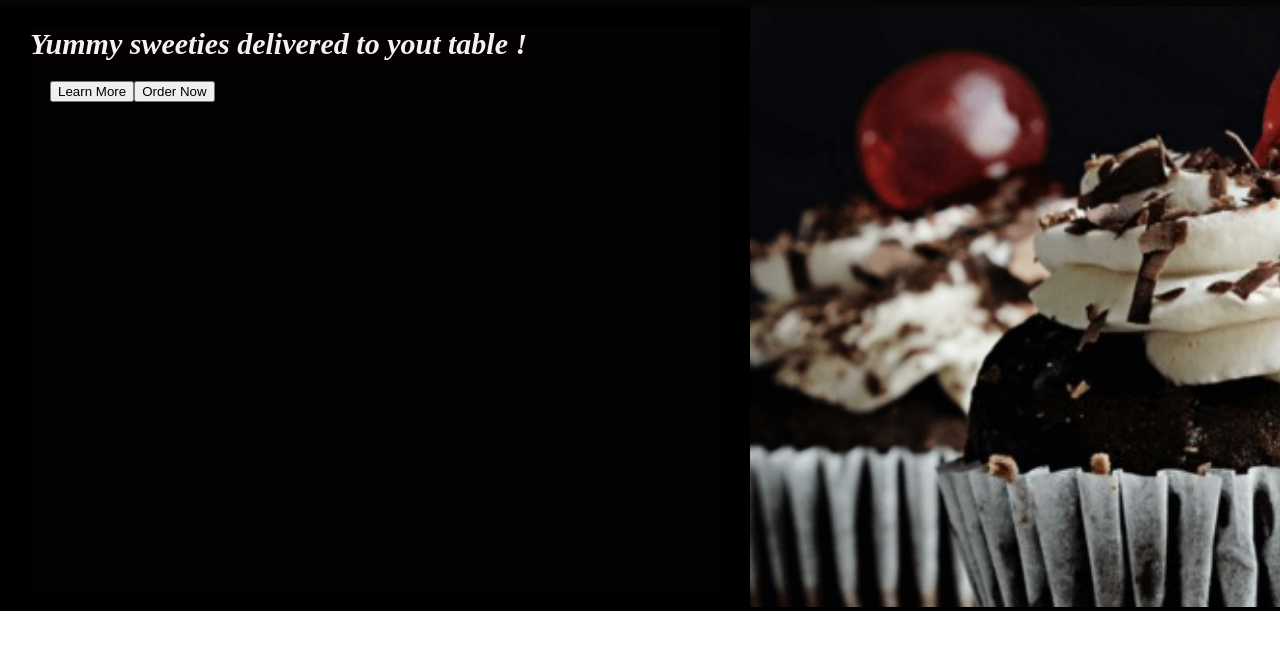
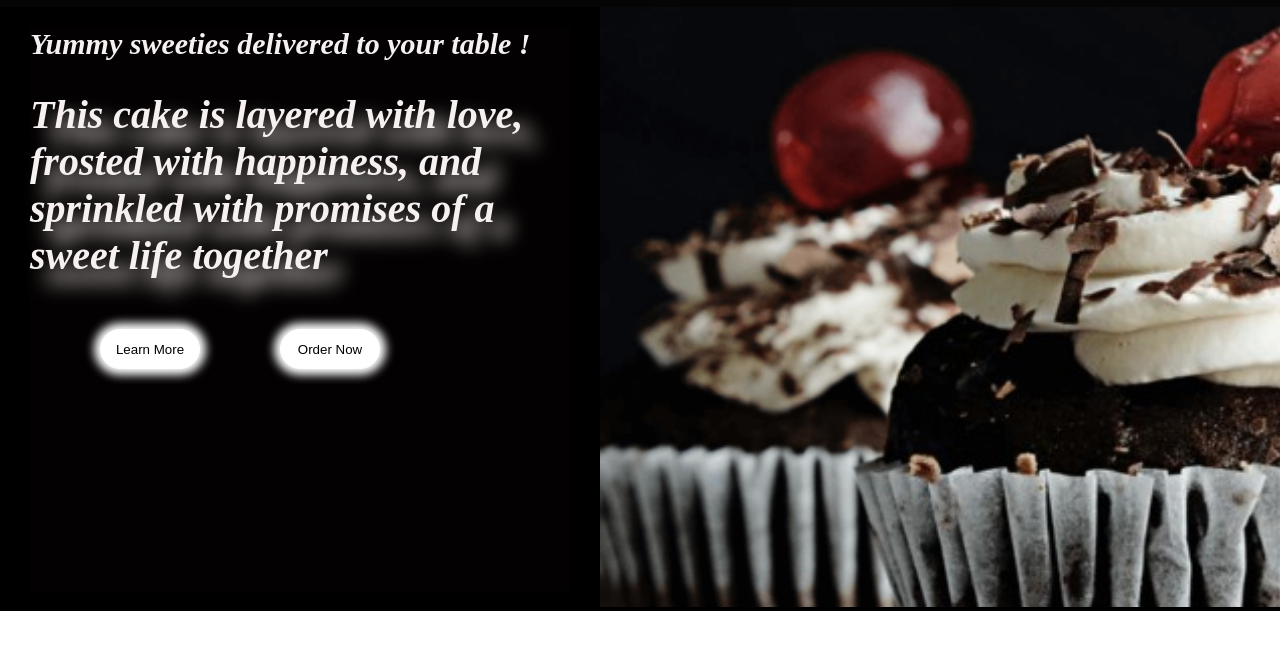
Before and after one commit to MansiMali18/Cake-Shop-using-react, a React app: page / in a window 1280 px wide. Shown: the part 103-752 px from the top of the page. Built offline with nearby package versions, Linux system fonts and the light colour scheme.

Commit message:
info  into home page

```diff
--- a/src/View/HOME/Home.js
+++ b/src/View/HOME/Home.js
@@ -11,10 +11,11 @@ function Home() {
 
         <div class="info-container">
           <div className="info">
-            Yummy sweeties delivered to yout table !
+            Yummy sweeties delivered to your table !
+            <div class="caption">This cake is layered with love, frosted with happiness, and sprinkled with promises of a sweet life together </div>
             <div className='button'>
-              <button type="button" className='btn1'>Learn More</button>
-              <button  type="button" className='btn2'>Order Now</button>
+              <button type="button" className='btn-1'>Learn More</button>
+              <button  type="button" className='btn-2'>Order Now</button>
             </div>
           </div>
           <div class="cake-img">
--- a/src/View/HOME/home.css
+++ b/src/View/HOME/home.css
@@ -15,38 +15,63 @@
     background-color: rgb(3, 1, 1);
     font-size: 30px;
     font-weight: bold;
-    width: 700px;
-    margin: 20px 30px
+    width: 800px;
+    margin: 20px 30px;
+    font-style: italic;
+    font-weight: bolder;
+}
+.caption
+{
+    font-size: 40px;
+    margin-top: 30px;
+    filter: drop-shadow(rgb(230, 222, 222) 1rem 1rem 10px);
 }
 .button
 {
     display: flex;
-    margin: 20px 20px;
+    margin: 30px;
 }
 .btn-1
 {
      background-color: white;
      color: black;
-     width: 300px;
+     width: 100px;
+     height: 40px;
      border-radius: 30px;
-     border:  0.5px, aqua , solid
+     border:  0.5px, white , solid;
+     margin: 20px 40px;
+     box-shadow: 0px 0px 10px 6px white;
 }
 .btn-1:hover
 {
-     background-color: white;
+     background-color: rgb(188, 242, 242);
      color: black;
-     width: 330px;
+     width: 130px;
+     border:  0.8px, white , solid;
 }
 .btn-2
 {
-     background-color: aliceblue;
+     background-color: rgb(255, 255, 255);
      color: black;
+     width: 100px;
+     border-radius: 30px;
+     border:  0.5px, white , solid;
+     margin: 20px 40px;
+     box-shadow: 0px 0px 10px 6px white;
+
 }
+.btn-2:hover
+{
+    background-color: rgb(195, 238, 238);
+     color: black;
+     width: 130px;
+     border:  0.8px, rgb(250, 250, 250) , solid;
+}
+
 
 .cake
 
 {
-    width: 650px;
-    object-fit:cover;
+    width: 800px;
    height: 600px;
 }
```
